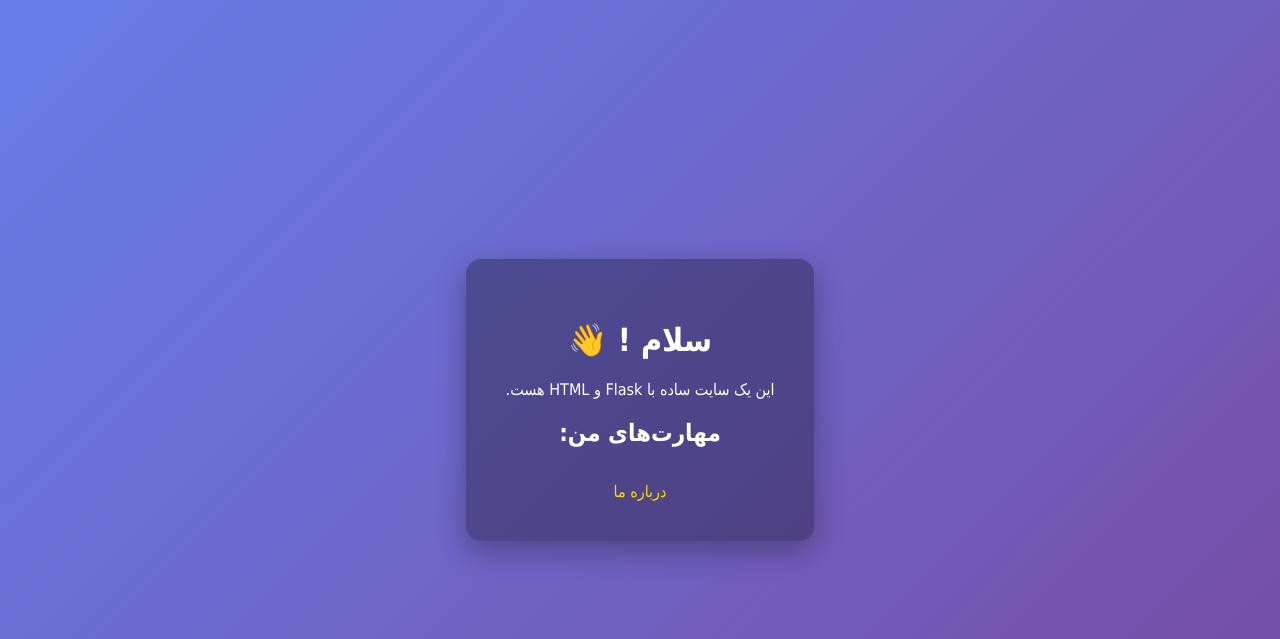
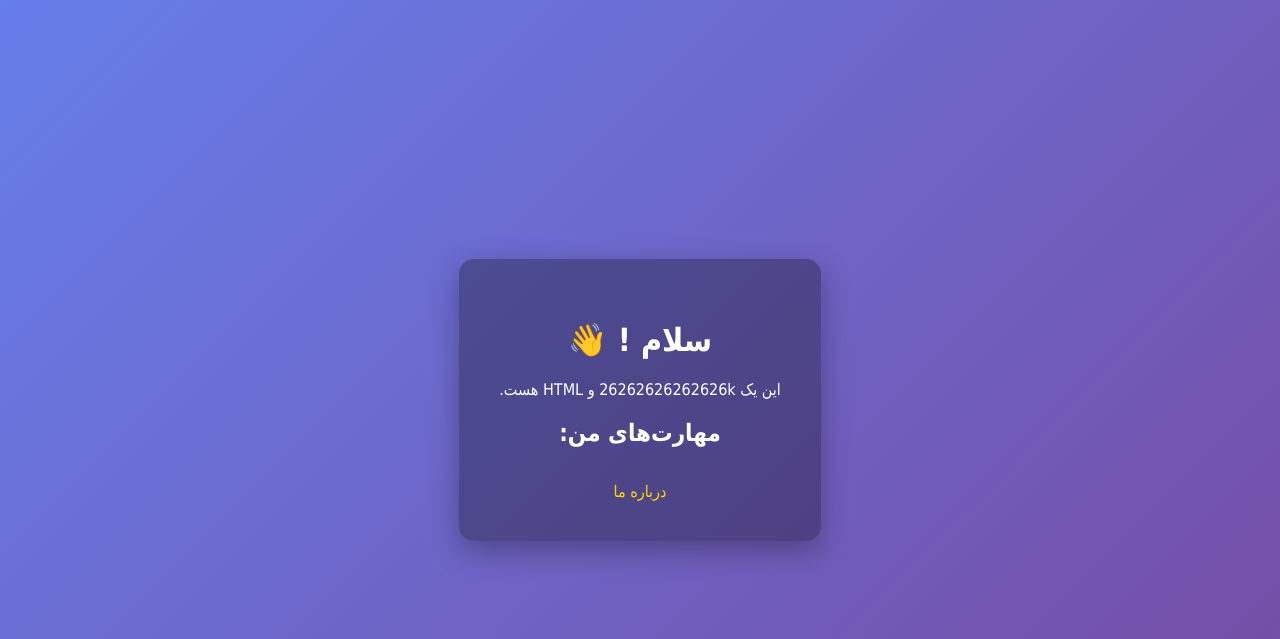
Before and after one commit to Shenzi-Coder/my-flask-site, a Flask app: template my_site/templates/index.html in a window 1280 px wide. Shown: the top 639 px of the page. Run offline with Flask 3, Linux system fonts and the light colour scheme; the template is opened without the code that fills it, so the values that code supplies are empty.

Commit message:
Update index.html

```diff
--- a/my_site/templates/index.html
+++ b/my_site/templates/index.html
@@ -2,13 +2,13 @@
 <html lang="fa" dir="rtl">
 <head>
     <meta charset="UTF-8">
-    <title>سایت من</title>
+    <title>الشن </title>
     <link rel="stylesheet" href="{{ url_for('static', filename='style.css') }}">
 </head>
 <body>
     <div class="container">
         <h1>سلام {{ name }}! 👋</h1>
-        <p>این یک سایت ساده با Flask و HTML هست.</p>
+        <p>این یک 26262626262626k و HTML هست.</p>
 
         <h2>مهارت‌های من:</h2>
         <ul>
```
